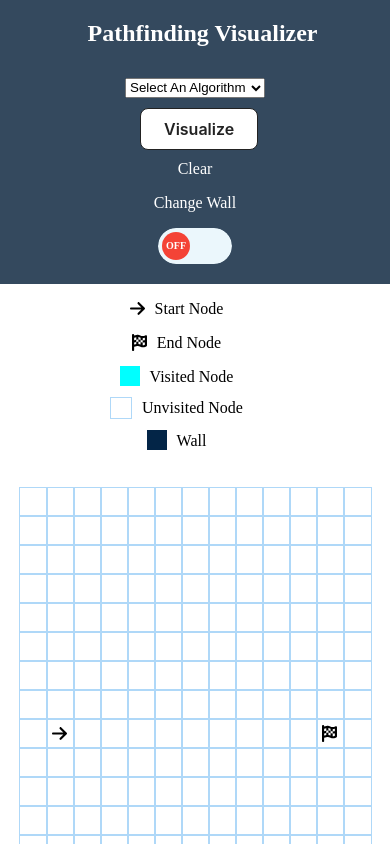
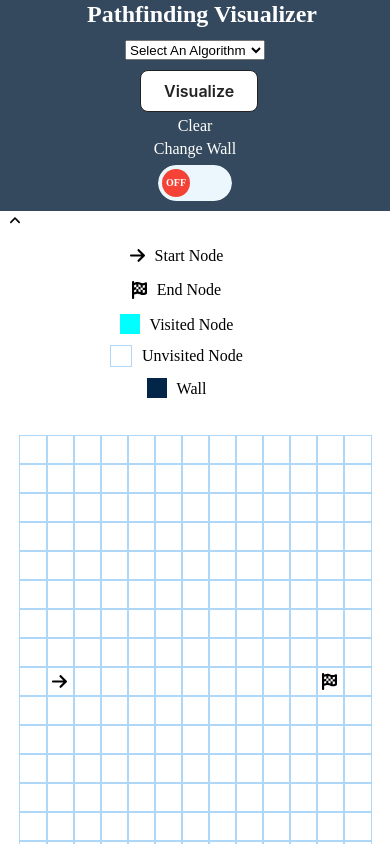
Before and after one commit to asnasim144/Pathfinding-Visualization, a React (Create React App) app: page / in a window 390 px wide. Shown: the top 844 px of the page. Built offline with nearby package versions, Linux system fonts and the light colour scheme.

Commit message:
correct dijkstra

```diff
--- a/src/asset/App.css
+++ b/src/asset/App.css
@@ -100,6 +100,7 @@ body {
 }
 .info {
     text-align: center;
+    display: block;
 }
 .info img {
     width: 15px;
@@ -141,6 +142,9 @@ body {
 }
 .info li:first-child {
     /* margin-top: -10px; */
+}
+.hidden{
+    display: none;
 }
 .grid {
     margin-top: 20px;
@@ -371,15 +375,16 @@ body {
 
 @media(max-width:400px){
     h2{
-        text-align: center ;
+        text-align: center;
+        margin: 1px;
     }
     .nav {
-        display: flex;
+        /* display: flex; */
         flex-direction: column;
         justify-content: center;
         align-items: center;
         /* height: 70px; */
-        padding-bottom: 20px;
+        padding-bottom: 10px;
     }
     .visualize{
         display: flex;
@@ -406,7 +411,23 @@ body {
         /* justify-content: center; */
         align-items: center;
         /* gap: 5px; */
-        margin-top: 10px;
+        margin-top: 5px;
+    }
+    .block p{
+        margin-top: 5px;
+        margin-bottom: 7px;
+
+    }
+    .hidden{
+        display: block;
+    }
+    .hidden svg{
+        width: 10px;
+        margin-left: 10px;
+        margin-top: 3px;
+    }
+    .rotate{
+        transform: rotate(90);
     }
 }
 @media(width < 820px) and (width >= 400px){
--- a/src/components/algorithms/Dijsktra.js
+++ b/src/components/Dijsktra.js
@@ -1,6 +1,6 @@
 import React, { useContext } from 'react';
-import { dijkstra, getNodesInShortestPathOrder } from "../FindPath";
-import { AlgorithmContext } from '../GraphClass';
+import { dijkstra, getNodesInShortestPathOrder } from "./algorithms/FindPath";
+import { AlgorithmContext } from './GraphClass';
 
 // const AlgorithmContext= React.createContext()
 
--- a/src/components/Info.js
+++ b/src/components/Info.js
@@ -4,21 +4,6 @@ import End from "./end.svg";
 import Elements from "./Elements";
 
 export default function Info() {
-    const persons = [
-        {
-            name: "Sumit",
-            age: 37,
-        },
-        {
-            name: "Saad",
-            age: 23,
-        },
-        {
-            name: "Akash",
-            age: 22,
-        },
-    ];
-    // console.log(persons.reduce((total,person) => total+ person.age,0))
     return (
         <div>
             <ul>
--- a/src/components/Nav.js
+++ b/src/components/Nav.js
@@ -1,4 +1,4 @@
-import React, {useRef, useContext} from "react";
+import React, { useState, useRef, useContext} from "react";
 // import Buttons from "./Buttons";
 import SelectAlgo from "./SelectAlgorithm";
 import Info from "./Info";
@@ -6,7 +6,10 @@ import Info from "./Info";
 import { AlgorithmContext } from "./GraphClass";
 
 export default function Nav() {
+    const [rotationAngle, setRotationAngle] = useState(0);
     const checkbox = useRef()
+    const expand = useRef()
+    const rotate = useRef()
     const contextValues = useContext(AlgorithmContext)
 
     return (
@@ -19,7 +22,7 @@ export default function Nav() {
                         <button onClick={contextValues.resetGrid} className='clear'>Clear</button>
                         <p className="btn" onClick={handleCheckbox}>Change Wall</p>
                         <div className="button r" id="wallBtn">
-                            <input type="checkbox"  ref={checkbox} onChange={contextValues.isWallCreatable} className="checkbox" />
+                            <input type="checkbox"  ref={checkbox} onChange={contextValues.isWallCreatable} className="checkbox"/>
                             <div className="knobs"></div>
                             <div className="layer"></div>
                         </div>
@@ -27,7 +30,10 @@ export default function Nav() {
                     {/* <button onClick={isWallCreatable} className='addWallBtn'></button> */}
                 </div>
             </div>
-            <div className="info">
+            <div className="hidden" onClick={toggleInfo}>
+                <svg ref={rotate} xmlns="http://www.w3.org/2000/svg" viewBox="0 0 384 512"><path d="M169.4 137.4c12.5-12.5 32.8-12.5 45.3 0l160 160c12.5 12.5 12.5 32.8 0 45.3s-32.8 12.5-45.3 0L192 205.3 54.6 342.6c-12.5 12.5-32.8 12.5-45.3 0s-12.5-32.8 0-45.3l160-160z"/></svg>
+            </div>
+            <div className="info" ref={expand}>
                 <Info></Info>
             </div>
         </div>
@@ -36,4 +42,17 @@ export default function Nav() {
         checkbox.current.checked = !checkbox.current.checked
         contextValues.isWallCreatable()
     }
+    function toggleInfo(){
+        setRotationAngle(rotationAngle+180);
+        const element = expand.current.style
+        const rotateSvg = rotate.current.style
+        rotateSvg.transform = `rotate(${rotationAngle}deg)`;
+        rotateSvg.translation= "transform 1.5s ease-out";
+        console.log("🚀 ~ file: Nav.js:43 ~ showInfo ~ element", element)
+        if(element.display === 'block'){
+            expand.current.style.display = 'none'
+            return
+        }
+        element.display = 'block'
+    }
 }
--- a/src/components/SelectAlgorithm.js
+++ b/src/components/SelectAlgorithm.js
@@ -1,18 +1,13 @@
-import React, { useState, useRef } from 'react';
-import Dijsktra from "./algorithms/Dijsktra";
-// import { AlgorithmContext } from './GraphClass';
-// import { dijkstra } from './FindPath';
+import React, { useState } from 'react';
 import BFSVisualize from './BFS';
 import DFSVisualize from './DFS';
+import DijsktraVisualize from "./Dijsktra";
 
 export const Algorithm = React.createContext()
 
 export default function SelectAlgo() {
     const [algorithm, setAlgorithm] = useState('notSelected')
     const [buttonName, setButtonName] = useState('Visualize')
-    // const selectAlgorithm= useRef()
-    // const contextValues = useContext(AlgorithmContext)
-    // console.log(contextValues,'contextval')
     return (
         <Algorithm.Provider value={algorithm}>
             <div className='btn visualize'>
@@ -33,7 +28,7 @@ export default function SelectAlgo() {
                 <div className='algo-btn'>
                     {
                         algorithm === 'dijkstra' ?
-                            <Dijsktra ></Dijsktra>
+                            <DijsktraVisualize ></DijsktraVisualize>
                         :
                         algorithm === 'bfs' ?
                             <BFSVisualize ></BFSVisualize>
@@ -46,48 +41,11 @@ export default function SelectAlgo() {
                 </div>
             </div>
         </Algorithm.Provider>
-        // <Algorithm.Provider value={algorithm}>
-        //     <div className='btn visualize'>
-        //         <div onClick={handleOptions}>
-        //             <div name='none' value='none'>
-        //                 Select An Algorithm
-        //             </div>
-        //         </div>
-        //         <div id='algo' ref={selectAlgorithm} className='btn visualize' onChange={(e)=>handleOption(e)}>
-        //             <div name='dijkstra' value='dijkstra'>
-        //                 Dijkstra
-        //             </div>
-        //             <div name='bfs' value='bfs'>
-        //                 BFS
-        //             </div>
-        //             <div name='dfs' value='dfs'>
-        //                 DFS
-        //             </div>
-        //         </div>
-        //     </div>
-        //         <div className='algo-btn'>
-        //             {
-        //                 algorithm === 'dijkstra' ?
-        //                     <Dijsktra ></Dijsktra>
-        //                 :
-        //                 algorithm === 'bfs' ?
-        //                     <BFSVisualize ></BFSVisualize>
-        //                 :
-        //                 algorithm === 'dfs' ?
-        //                     <DFSVisualize ></DFSVisualize>
-        //                 :
-        //                 <button className='visualizeBtn' onClick={handleButtonName}>{buttonName}</button>
-        //             }
-        //         </div>
-        // </Algorithm.Provider>
     )
     function handleOption(e){
         const value =e.target.value
         setAlgorithm(value)
     }
-    // function handleOptions(){
-
-    // }
     function handleButtonName(){
         if(algorithm === 'notSelected'){
             setButtonName('Pick an Algorithm')
--- a/src/components/FindPath.js
+++ b/src/components/algorithms/FindPath.js
@@ -25,6 +25,7 @@ function sortNodesByDistance(unvisitedNodes) {
     unvisitedNodes.sort((nodeA, nodeB) => nodeA.distance - nodeB.distance);
 }
 
+// Update distance and set previous node
 function updateUnvisitedNeighbors(node, grid) {
     const unvisitedNeighbors = getUnvisitedNeighbors(node, grid);
     for (const neighbor of unvisitedNeighbors) {
@@ -33,6 +34,7 @@ function updateUnvisitedNeighbors(node, grid) {
     }
 }
 
+// Find the neighbors of current node
 function getUnvisitedNeighbors(node, grid) {
     const neighbors = [];
     const { col, row } = node;
@@ -62,5 +64,8 @@ export function getNodesInShortestPathOrder(finishNode) {
         nodesInShortestPathOrder.unshift(currentNode);
         currentNode = currentNode.previousNode;
     }
+    if(nodesInShortestPathOrder.length=== 1){
+        nodesInShortestPathOrder.pop()
+    }
     return nodesInShortestPathOrder;
 }
```
Also changed, not shown: src/components/dijktra.js (deleted, +0 -67 lines).
